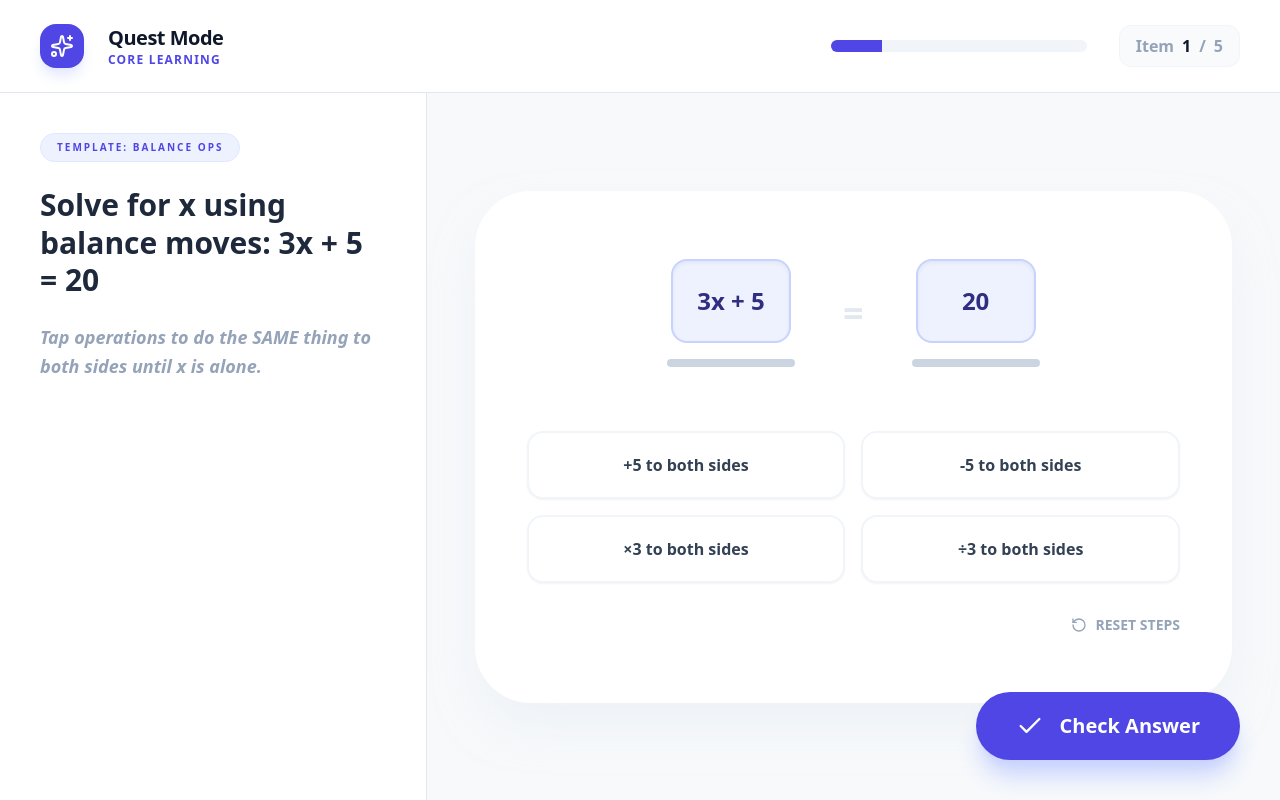
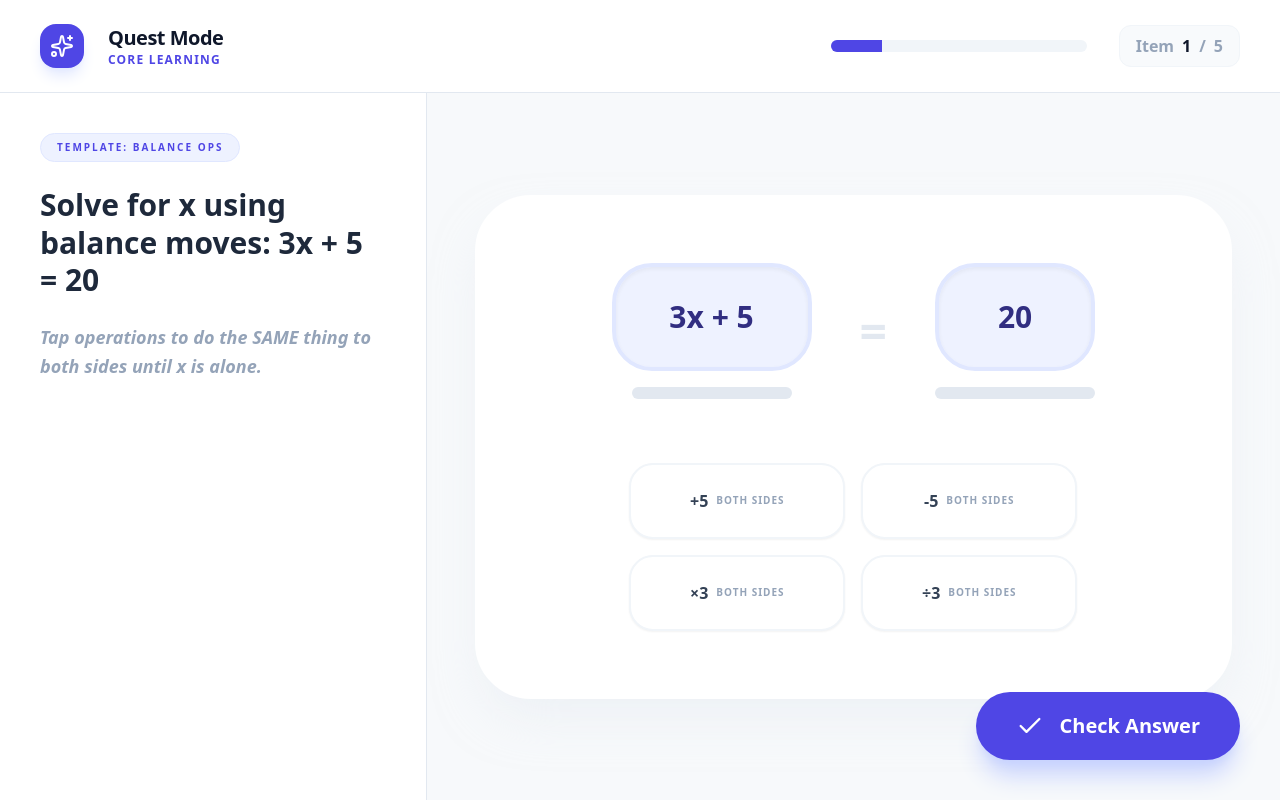
Before and after one commit to saideep-g/math-templates, a React (Vite) app: page / in a window 1280 px wide. Built offline with nearby package versions, Linux system fonts and the light colour scheme.

Commit message:
fixed logic issues

```diff
--- a/src/components/templates/BalanceOps.tsx
+++ b/src/components/templates/BalanceOps.tsx
@@ -1,73 +1,150 @@
 import React, { useState, useEffect } from 'react';
-import { type BalanceOpsItem,type TemplateProps } from '../../types/itemTypes';
+import { type BalanceOpsItem, type TemplateProps } from '../../types/itemTypes';
 import { RotateCcw } from 'lucide-react';
 
+/**
+ * Corrected BalanceOps Template
+ * Handles positive/negative constants and simplifies the equation
+ * correctly for both ADD and SUBTRACT operations.
+ */
 export const BalanceOps: React.FC<TemplateProps<BalanceOpsItem>> = ({ item, onChangeLocal }) => {
   const config = item.interaction.config;
-  const [left, setLeft] = useState(config.equation.left.a * 5 + config.equation.left.b); // Just a visual proxy
-  const [currentLeftLabel, setCurrentLeftLabel] = useState(`${config.equation.left.a}${config.equation.left.variable} + ${config.equation.left.b}`);
+
+  // Track the coefficient and the constant on the left side independently
+  const [leftCoefficient, setLeftCoefficient] = useState(config.equation.left.a);
+  const [leftConstant, setLeftConstant] = useState(config.equation.left.b);
   const [currentRight, setCurrentRight] = useState(config.equation.right.value);
+
   const [history, setHistory] = useState<{ op_id: string; label: string }[]>([]);
+  const [isolated, setIsolated] = useState(false);
+  const [isDivided, setIsDivided] = useState(false);
 
-  // Simulation of algebraic transformation
+  // Reset internal state when a new question (item_id) is loaded
+  useEffect(() => {
+    setLeftCoefficient(config.equation.left.a);
+    setLeftConstant(config.equation.left.b);
+    setCurrentRight(config.equation.right.value);
+    setHistory([]);
+    setIsolated(false);
+    setIsDivided(false);
+  }, [item.item_id]);
+
+  /**
+   * Helper to format the left side of the equation based on current state.
+   * Handles signs correctly (e.g., 4x - 7 instead of 4x + -7).
+   */
+  const formatLeftLabel = () => {
+    const varPart = leftCoefficient === 1 ? config.equation.left.variable : `${leftCoefficient}${config.equation.left.variable}`;
+
+    if (isDivided) return config.equation.left.variable;
+    if (leftConstant === 0) return varPart;
+
+    const sign = leftConstant > 0 ? "+" : "-";
+    return `${varPart} ${sign} ${Math.abs(leftConstant)}`;
+  };
+
   const applyOp = (op: any) => {
-    setHistory([...history, op]);
+    const newHistory = [...history, op];
+    setHistory(newHistory);
+
     if (op.op_id === 'SUBTRACT') {
-      // Logic for 3x + 5 - 5 = 20 - 5
-      setCurrentLeftLabel(`${config.equation.left.a}${config.equation.left.variable}`);
+      setLeftConstant(prev => prev - op.value);
       setCurrentRight(prev => prev - op.value);
     }
+
+    if (op.op_id === 'ADD') {
+      setLeftConstant(prev => prev + op.value);
+      setCurrentRight(prev => prev + op.value);
+    }
+
     if (op.op_id === 'DIVIDE') {
-      setCurrentLeftLabel(`${config.equation.left.variable}`);
+      // If the constant is 0, we can divide the coefficient
+      if (leftConstant === 0 && op.value === leftCoefficient) {
+        setLeftCoefficient(1);
+        setIsDivided(true);
+        setIsolated(true);
+      }
       setCurrentRight(prev => prev / op.value);
+    }
+
+    if (op.op_id === 'MULTIPLY') {
+      setLeftCoefficient(prev => prev * op.value);
+      setLeftConstant(prev => prev * op.value);
+      setCurrentRight(prev => prev * op.value);
     }
   };
 
+  // Synchronize internal state with the QuizRunner for scoring
   useEffect(() => {
-    const currentX = currentLeftLabel === config.equation.left.variable ? currentRight : null;
-    onChangeLocal?.({ history, currentX, currentRight });
-  }, [history, currentRight, currentLeftLabel]);
+    const currentX = isolated ? currentRight : null;
+    onChangeLocal?.({
+      history,
+      currentX,
+      isolated,
+      leftConstant // Useful for diagnostic tagging in scoring.ts
+    });
+  }, [history, currentRight, leftConstant, leftCoefficient, isolated, isDivided]);
 
   return (
-    <div className="flex flex-col items-center py-4">
+    <div className="flex flex-col items-center py-4 w-full">
+      {/* Visual Equation / Scale */}
       <div className="flex items-center gap-12 mb-16 w-full justify-center">
         <div className="flex flex-col items-center">
-          <div className="p-6 bg-indigo-50 border-2 border-indigo-200 rounded-2xl text-2xl font-bold text-indigo-900 min-w-[120px] text-center shadow-inner">
-            {currentLeftLabel}
+          <div className="p-8 bg-indigo-50 border-4 border-indigo-100 rounded-[2.5rem] text-3xl font-black text-indigo-900 min-w-[200px] text-center shadow-inner transition-all duration-300">
+            {formatLeftLabel()}
           </div>
-          <div className="w-32 h-2 bg-slate-300 rounded-full mt-4"></div>
+          <div className="w-40 h-3 bg-slate-200 rounded-full mt-4"></div>
         </div>
 
-        <div className="text-4xl font-black text-slate-200">=</div>
+        <div className="text-5xl font-black text-slate-200 select-none">=</div>
 
         <div className="flex flex-col items-center">
-          <div className="p-6 bg-indigo-50 border-2 border-indigo-200 rounded-2xl text-2xl font-bold text-indigo-900 min-w-[120px] text-center shadow-inner">
-            {currentRight}
+          <div className="p-8 bg-indigo-50 border-4 border-indigo-100 rounded-[2.5rem] text-3xl font-black text-indigo-900 min-w-[160px] text-center shadow-inner transition-all duration-300">
+            {/* Round to 2 decimal places if needed for messy divisions */}
+            {Number.isInteger(currentRight) ? currentRight : currentRight.toFixed(2)}
           </div>
-          <div className="w-32 h-2 bg-slate-300 rounded-full mt-4"></div>
+          <div className="w-40 h-3 bg-slate-200 rounded-full mt-4"></div>
         </div>
       </div>
 
-      <div className="grid grid-cols-2 gap-4 w-full">
+      {/* Operation Control Buttons */}
+      <div className="grid grid-cols-2 gap-4 w-full max-w-md">
         {config.operations.map(op => (
           <button
             key={op.op_id}
             onClick={() => applyOp(op)}
-            className="flex items-center justify-center p-5 bg-white border-2 border-slate-100 rounded-2xl font-bold text-slate-700 hover:border-indigo-300 hover:bg-indigo-50 transition-all shadow-sm"
+            className="flex items-center justify-center p-6 bg-white border-2 border-slate-100 rounded-3xl font-black text-slate-700 hover:border-indigo-400 hover:bg-indigo-50 hover:text-indigo-600 transition-all shadow-sm active:scale-95"
           >
-            {op.label} to both sides
+            {op.label} <span className="ml-2 text-[10px] text-slate-400 uppercase tracking-widest font-bold">Both Sides</span>
           </button>
         ))}
       </div>
 
-      <div className="mt-8 flex justify-end w-full">
-        <button
-          onClick={() => { setHistory([]); setCurrentLeftLabel(`${config.equation.left.a}${config.equation.left.variable} + ${config.equation.left.b}`); setCurrentRight(config.equation.right.value); }}
-          className="flex items-center gap-2 text-slate-400 font-bold text-sm uppercase hover:text-slate-600"
-        >
-          <RotateCcw size={16} /> Reset Steps
-        </button>
-      </div>
+      {/* History and Reset Controls */}
+      {history.length > 0 && (
+        <div className="mt-10 w-full flex justify-between items-center px-6">
+          <div className="flex gap-2 flex-wrap max-w-[70%]">
+            {history.map((h, i) => (
+              <span key={i} className="px-3 py-1 bg-slate-100 rounded-lg text-[10px] font-black text-slate-400 uppercase">
+                {h.label}
+              </span>
+            ))}
+          </div>
+          <button
+            onClick={() => {
+              setLeftCoefficient(config.equation.left.a);
+              setLeftConstant(config.equation.left.b);
+              setCurrentRight(config.equation.right.value);
+              setHistory([]);
+              setIsolated(false);
+              setIsDivided(false);
+            }}
+            className="flex items-center gap-2 text-slate-400 font-bold text-xs uppercase hover:text-rose-500 transition-colors"
+          >
+            <RotateCcw size={16} /> Reset
+          </button>
+        </div>
+      )}
     </div>
   );
 };
```
